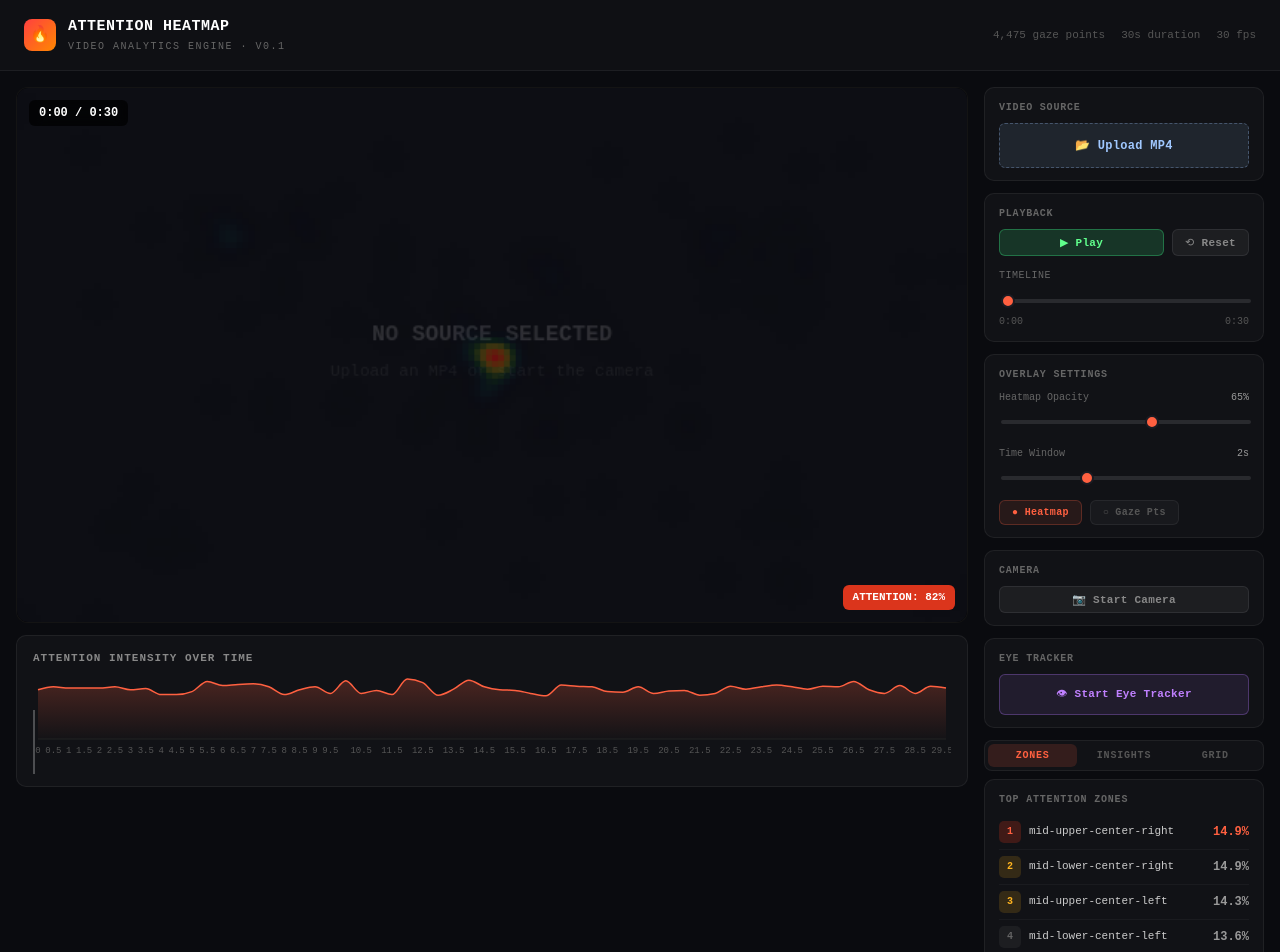
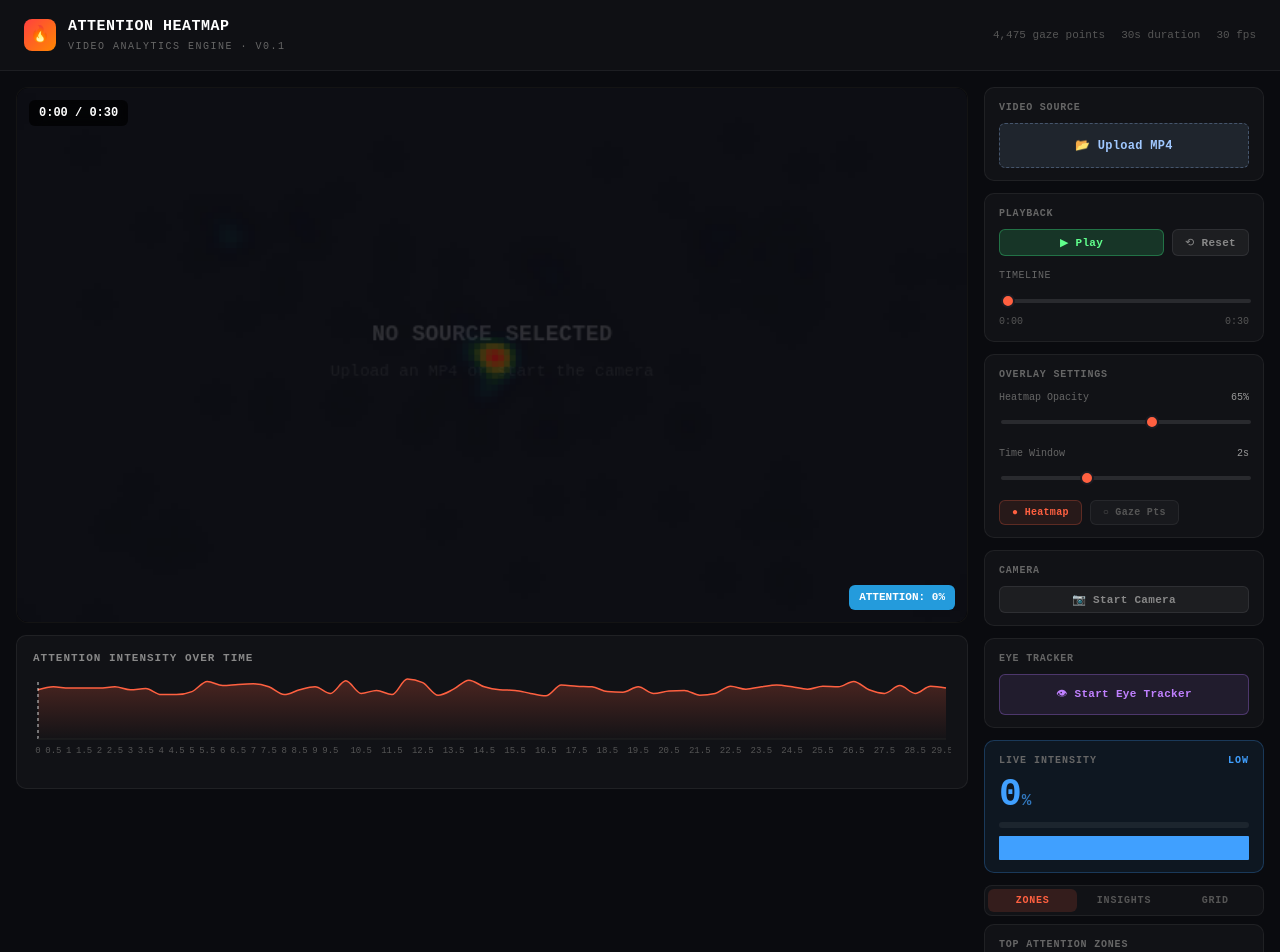
Before and after one commit to JKim171/FocusFrame, a React (Vite) app in the folder FocusFrame/: page / in a window 1280 px wide. Shown: the top 952 px of the page. Built offline with nearby package versions, Linux system fonts and the light colour scheme.

Commit message:
updated attention tracker

```diff
--- a/FocusFrame/src/heatmap/VideoAttentionHeatmap.jsx
+++ b/FocusFrame/src/heatmap/VideoAttentionHeatmap.jsx
@@ -1,5 +1,5 @@
 import { useState, useEffect, useRef, useCallback, useMemo } from "react";
-import { Line, XAxis, YAxis, Tooltip, ResponsiveContainer, Area, AreaChart } from "recharts";
+import { ReferenceLine, XAxis, YAxis, Tooltip, ResponsiveContainer, Area, AreaChart } from "recharts";
 
 import { generateSyntheticGaze, computeHeatmapForFrame, computeRegionAttention, computeAttentionTimeline } from "./gazeUtils.js";
 import { heatColor } from "./canvasUtils.js";
@@ -44,6 +44,10 @@ const VERIFY_DOTS = [
   { fx: 0.92, fy: 0.08 },  // top-right
   { fx: 0.08, fy: 0.92 },  // bottom-left
   { fx: 0.92, fy: 0.92 },  // bottom-right
+  { fx: 0.5,  fy: 0.08 },  // top-center
+  { fx: 0.92, fy: 0.5  },  // right-center
+  { fx: 0.5,  fy: 0.92 },  // bottom-center
+  { fx: 0.08, fy: 0.5  },  // left-center
 ];
 
 export default function VideoAttentionHeatmap() {
@@ -97,15 +101,39 @@ export default function VideoAttentionHeatmap() {
   const liveGazeRef = useRef([]);                          // mutable accumulator — drives canvas
   const currentVideoTimeRef = useRef(0);                   // always latest currentTime (no stale closure)
   const liveGazeUpdateTimer = useRef(null);
+  const trackingStartRef = useRef(null);                   // wall-clock ms when tracking began
 
   const gazeData = useMemo(() => generateSyntheticGaze(DURATION, FPS, VIDEO_W, VIDEO_H), []);
 
   // Use real gaze when tracking, synthetic otherwise
   const activeGazeData = eyeTrackerStatus === "tracking" ? liveGazeData : gazeData;
-  const timeline = useMemo(
-    () => computeAttentionTimeline(activeGazeData, uploadedVideoDuration || DURATION),
-    [activeGazeData, uploadedVideoDuration]
+
+  // Synthetic timeline (used when not tracking)
+  const syntheticTimeline = useMemo(
+    () => computeAttentionTimeline(gazeData, uploadedVideoDuration || DURATION),
+    [gazeData, uploadedVideoDuration]
   );
+
+  // Live timeline: bucket gaze by wall-clock elapsed time with absolute counts
+  // 12 det/s × 0.5s bucket = 6 pts → 100%
+  const LIVE_BUCKET_SEC = 0.5;
+  const EXPECTED_GAZE_HZ = 12;
+  const liveTimeline = useMemo(() => {
+    if (eyeTrackerStatus !== "tracking" || liveGazeData.length === 0) return null;
+    const withWall = liveGazeData.filter(p => p.wallTime !== undefined);
+    if (withWall.length === 0) return null;
+    const maxT = Math.max(...withWall.map(p => p.wallTime));
+    const buckets = [];
+    for (let t = 0; t <= maxT; t += LIVE_BUCKET_SEC) {
+      const count = withWall.filter(p => p.wallTime >= t && p.wallTime < t + LIVE_BUCKET_SEC).length;
+      const intensity = Math.min(100, Math.round((count / (EXPECTED_GAZE_HZ * LIVE_BUCKET_SEC)) * 100));
+      buckets.push({ time: +t.toFixed(1), intensity });
+    }
+    return buckets.length > 0 ? buckets : null;
+  }, [liveGazeData, eyeTrackerStatus]);
+
+  const timeline = liveTimeline ?? syntheticTimeline;
+
   const regions = useMemo(
     () => computeRegionAttention(activeGazeData, currentTime, windowSize, VIDEO_W, VIDEO_H, 4),
     [activeGazeData, currentTime, windowSize]
@@ -276,6 +304,7 @@ export default function VideoAttentionHeatmap() {
         if (sc.x >= 0 && sc.x < VIDEO_W && sc.y >= 0 && sc.y < VIDEO_H) {
           liveGazeRef.current.push({
             timestamp: currentVideoTimeRef.current,
+            wallTime: trackingStartRef.current != null ? (Date.now() - trackingStartRef.current) / 1000 : 0,
             x: Math.round(sc.x),
             y: Math.round(sc.y),
             frame: Math.round(currentVideoTimeRef.current * FPS),
@@ -348,9 +377,12 @@ export default function VideoAttentionHeatmap() {
       }
       setVerifyStep(next);
       setEyeTrackerStatus("tracking");
+      // Clear any gaze that leaked in during calibration/verify, then start wall clock
+      liveGazeRef.current = [];
+      trackingStartRef.current = Date.now();
       liveGazeUpdateTimer.current = setInterval(() => {
         setLiveGazeData([...liveGazeRef.current]);
-      }, 500);
+      }, 200);
     } else {
       setVerifyStep(next);
     }
@@ -358,6 +390,7 @@ export default function VideoAttentionHeatmap() {
 
   const resetGazeData = useCallback(() => {
     liveGazeRef.current = [];
+    trackingStartRef.current = Date.now(); // restart wall clock from now
     setLiveGazeData([]);
   }, []);
 
@@ -365,6 +398,7 @@ export default function VideoAttentionHeatmap() {
     if (calibAnimRef.current) { cancelAnimationFrame(calibAnimRef.current); calibAnimRef.current = null; }
     calibAnimRunningRef.current = false;
     if (liveGazeUpdateTimer.current) { clearInterval(liveGazeUpdateTimer.current); liveGazeUpdateTimer.current = null; }
+    trackingStartRef.current = null;
     liveGazeCursorRef.current = null;
     smoothedGazeRef.current = null;
     oneEuroRef.current = null;
@@ -438,9 +472,8 @@ export default function VideoAttentionHeatmap() {
         const [ax, ay] = WP[wpIdx - 1];
         const [bx, by] = WP[wpIdx];
         const t = Math.min(phaseElapsed / TRANSIT_MS, 1);
-        // Sine ease-in-out — smoother than quadratic (no discontinuous second derivative)
-        const eased = -(Math.cos(Math.PI * t) - 1) / 2;
-        calibDotPosRef.current = { fx: ax + (bx - ax) * eased, fy: ay + (by - ay) * eased };
+        // Linear — constant speed makes the dot easier to pursue smoothly
+        calibDotPosRef.current = { fx: ax + (bx - ax) * t, fy: ay + (by - ay) * t };
 
         if (phaseElapsed >= TRANSIT_MS) {
           calibDotPosRef.current = { fx: bx, fy: by };
@@ -651,10 +684,25 @@ export default function VideoAttentionHeatmap() {
 
   const topRegions = regions.slice(0, 5);
   const totalGazePoints = activeGazeData.length;
-  const currentBucket = timeline.find(b => Math.abs(b.time - Math.round(currentTime * 2) / 2) < 0.3);
-  const currentIntensity = currentBucket ? currentBucket.intensity : 0;
-  const peakTime = timeline.reduce((best, b) => b.intensity > best.intensity ? b : best, timeline[0]);
-  const lowTime = timeline.reduce((best, b) => b.intensity < best.intensity ? b : best, timeline[0]);
+  // Wall-clock position within the live timeline (snapped to 0.5s grid)
+  const timelineX = eyeTrackerStatus === "tracking" && trackingStartRef.current
+    ? Math.round(((Date.now() - trackingStartRef.current) / 1000) * 2) / 2
+    : Math.round(currentTime * 2) / 2;
+
+  // Absolute rolling-window intensity — reads the always-fresh ref via wallTime
+  const INTENSITY_WINDOW_SEC = 2;
+  const currentIntensity = (() => {
+    if (eyeTrackerStatus !== "tracking" || !trackingStartRef.current) return 0;
+    const wallNow = (Date.now() - trackingStartRef.current) / 1000;
+    const count = liveGazeRef.current.filter(
+      p => p.wallTime !== undefined && p.wallTime >= wallNow - INTENSITY_WINDOW_SEC && p.wallTime <= wallNow
+    ).length;
+    return Math.min(100, Math.round((count / (EXPECTED_GAZE_HZ * INTENSITY_WINDOW_SEC)) * 100));
+  })();
+
+  const fallbackBucket = { time: 0, intensity: 0 };
+  const peakTime = timeline.reduce((best, b) => b.intensity > best.intensity ? b : best, timeline[0] ?? fallbackBucket);
+  const lowTime  = timeline.reduce((best, b) => b.intensity < best.intensity ? b : best, timeline[0] ?? fallbackBucket);
 
   return (
     <>
@@ -990,18 +1038,15 @@ export default function VideoAttentionHeatmap() {
                     formatter={(v) => [`${v}%`, "Intensity"]}
                   />
                   <Area type="monotone" dataKey="intensity" stroke="#ff6040" fill="url(#attGrad)" strokeWidth={1.5} dot={false} />
-                  <Line type="monotone" dataKey={() => null} />
+                  <ReferenceLine
+                    x={timelineX}
+                    stroke="rgba(255,255,255,0.55)"
+                    strokeWidth={1.5}
+                    strokeDasharray="3 3"
+                    label={{ value: `${currentIntensity}%`, position: "top", fontSize: 9, fill: "#fff" }}
+                  />
                 </AreaChart>
               </ResponsiveContainer>
-              <div style={{ position: "relative", height: 2, marginTop: -4 }}>
-                <div style={{
-                  position: "absolute",
-                  left: `${(currentTime / DURATION) * 100}%`,
-                  top: -60, width: 2, height: 64,
-                  background: "rgba(255,255,255,0.25)",
-                  transition: isPlaying ? "none" : "left 0.15s ease",
-                }} />
-              </div>
             </div>
           </div>
 
@@ -1205,6 +1250,72 @@ export default function VideoAttentionHeatmap() {
               )}
             </PanelCard>
 
+            {/* Attention Intensity Meter */}
+            {(() => {
+              const hi = currentIntensity > 70;
+              const mid = currentIntensity > 35;
+              const meterColor = hi ? "#ff4040" : mid ? "#ffb420" : "#40a0ff";
+              const meterLabel = hi ? "HIGH" : mid ? "MODERATE" : "LOW";
+              const meterBg = hi ? "rgba(255,64,64,0.08)" : mid ? "rgba(255,180,32,0.08)" : "rgba(64,160,255,0.08)";
+              const meterBorder = hi ? "rgba(255,64,64,0.25)" : mid ? "rgba(255,180,32,0.25)" : "rgba(64,160,255,0.25)";
+              return (
+                <div style={{
+                  padding: "12px 14px",
+                  background: meterBg,
+                  borderRadius: 10,
+                  border: `1px solid ${meterBorder}`,
+                  transition: "background 0.4s ease, border-color 0.4s ease",
+                }}>
+                  <div style={{ display: "flex", justifyContent: "space-between", alignItems: "flex-end", marginBottom: 8 }}>
+                    <div style={{ fontSize: 10, fontWeight: 600, color: "#666", letterSpacing: "1px" }}>LIVE INTENSITY</div>
+                    <div style={{ display: "flex", alignItems: "center", gap: 5 }}>
+                      {eyeTrackerStatus === "tracking" && (
+                        <div style={{ width: 6, height: 6, borderRadius: "50%", background: meterColor, boxShadow: `0 0 6px ${meterColor}`, animation: "pulse 1s infinite" }} />
+                      )}
+                      <div style={{ fontSize: 10, fontWeight: 700, color: meterColor, letterSpacing: "1px" }}>{meterLabel}</div>
+                    </div>
+                  </div>
+                  {/* Big number */}
+                  <div style={{ fontSize: 38, fontWeight: 800, color: meterColor, lineHeight: 1, marginBottom: 8, fontVariantNumeric: "tabular-nums", transition: "color 0.4s ease" }}>
+                    {currentIntensity}<span style={{ fontSize: 16, fontWeight: 600, opacity: 0.7 }}>%</span>
+                  </div>
+                  {/* Intensity bar */}
+                  <div style={{ height: 6, borderRadius: 3, background: "rgba(255,255,255,0.06)", overflow: "hidden" }}>
+                    <div style={{
+                      height: "100%", borderRadius: 3,
+                      width: `${currentIntensity}%`,
+                      background: `linear-gradient(90deg, ${mid ? "#ff6040" : "#40a0ff"}, ${meterColor})`,
+                      transition: "width 0.3s ease, background 0.4s ease",
+                      boxShadow: `0 0 6px ${meterColor}80`,
+                    }} />
+                  </div>
+                  {/* Sparkline of last 10 buckets */}
+                  {timeline.length > 0 && (() => {
+                    const idx = timeline.findIndex(b => b.time === timelineX);
+                    const slice = idx >= 0 ? timeline.slice(Math.max(0, idx - 9), idx + 1) : timeline.slice(-10);
+                    const max = Math.max(...slice.map(b => b.intensity), 1);
+                    const barW = 100 / Math.max(slice.length, 1);
+                    return (
+                      <div style={{ display: "flex", alignItems: "flex-end", gap: 1, height: 24, marginTop: 8 }}>
+                        {slice.map((b, i) => {
+                          const h = Math.max(2, (b.intensity / max) * 24);
+                          const isCurrent = i === slice.length - 1;
+                          return (
+                            <div key={b.time} style={{
+                              flex: 1, height: h, borderRadius: 1,
+                              background: isCurrent ? meterColor : `${meterColor}60`,
+                              transition: "height 0.3s ease",
+                              alignSelf: "flex-end",
+                            }} />
+                          );
+                        })}
+                      </div>
+                    );
+                  })()}
+                </div>
+              );
+            })()}
+
             {/* Data Panel */}
             <div style={{ flex: 1 }}>
               <div style={{
@@ -1253,14 +1364,78 @@ export default function VideoAttentionHeatmap() {
                 </div>
               )}
 
-              {activeTab === "insights" && (
-                <PanelCard title="AI Insights">
-                  <Insight icon="⚠️" color="#ffb420" title="CTA Blindness Detected" text="Bottom-right CTA region received only 4.2% of total attention. Consider repositioning." />
-                  <Insight icon="🎯" color="#60ff8c" title="Strong Center Bias" text="57% of gaze concentrated in center regions during first 10 seconds." />
-                  <Insight icon="📉" color="#ff6040" title="Attention Drop" text={`Significant drop at ${lowTime.time}s — consider adding visual cue or transition.`} />
-                  <Insight icon="👤" color="#40a0ff" title="Face Attraction" text="Face regions captured 42% attention — confirms face-priority viewing behavior." />
-                </PanelCard>
-              )}
+              {activeTab === "insights" && (() => {
+                // Derive real insights from computed data
+                const topRegion = regions[0];
+                const bottomRegion = regions[regions.length - 1];
+                const centerRegions = regions.filter(r => r.row >= 1 && r.row <= 2 && r.col >= 1 && r.col <= 2);
+                const centerPct = centerRegions.reduce((s, r) => s + r.attention, 0);
+                const avgIntensity = timeline.length > 0 ? Math.round(timeline.reduce((s, b) => s + b.intensity, 0) / timeline.length) : 0;
+                const intensityRange = timeline.length > 1 ? peakTime.intensity - lowTime.intensity : 0;
+                const highBuckets = timeline.filter(b => b.intensity > 70).length;
+                const highPct = timeline.length > 0 ? Math.round(highBuckets / timeline.length * 100) : 0;
+
+                const insights = [];
+
+                if (topRegion) {
+                  insights.push({
+                    icon: "🎯",
+                    color: "#ff6040",
+                    title: `Top Zone: ${topRegion.label}`,
+                    text: `${topRegion.attention.toFixed(1)}% of gaze points fall in the ${topRegion.label.toLowerCase()} — the single hottest region.`,
+                  });
+                }
+                if (bottomRegion && bottomRegion.attention < 2) {
+                  insights.push({
+                    icon: "⚠️",
+                    color: "#ffb420",
+                    title: "Neglected Region",
+                    text: `${bottomRegion.label} received only ${bottomRegion.attention.toFixed(1)}% attention in the current window. Consider adding a visual hook there.`,
+                  });
+                }
+                if (centerPct > 40) {
+                  insights.push({
+                    icon: "◎",
+                    color: "#60ff8c",
+                    title: "Strong Center Bias",
+                    text: `${centerPct.toFixed(1)}% of gaze is concentrated in the center 4 cells, showing classic center-weighted viewing.`,
+                  });
+                }
+                if (intensityRange > 40) {
+                  insights.push({
+                    icon: "📊",
+                    color: "#40c0ff",
+                    title: "High Variation",
+                    text: `Attention swings ${intensityRange}pts (${lowTime.intensity}%→${peakTime.intensity}%). Peak at ${peakTime.time}s, trough at ${lowTime.time}s.`,
+                  });
+                } else {
+                  insights.push({
+                    icon: "📉",
+                    color: "#c080ff",
+                    title: "Attention Trough",
+                    text: `Lowest engagement at ${lowTime.time}s (${lowTime.intensity}%). Avg across session: ${avgIntensity}%.`,
+                  });
+                }
+                if (highPct > 30) {
+                  insights.push({
+                    icon: "🔥",
+                    color: "#ff4040",
+                    title: "Sustained High Attention",
+                    text: `${highPct}% of time buckets exceed 70% intensity — strong consistent engagement.`,
+                  });
+                }
+
+                return (
+                  <PanelCard title="Insights">
+                    {insights.map((ins, i) => (
+                      <Insight key={i} icon={ins.icon} color={ins.color} title={ins.title} text={ins.text} />
+                    ))}
+                    {insights.length === 0 && (
+                      <div style={{ fontSize: 11, color: "#555", padding: "8px 0" }}>Not enough data yet — play the video or start eye tracking.</div>
+                    )}
+                  </PanelCard>
+                );
+              })()}
 
               {activeTab === "grid" && (
                 <PanelCard title="4×4 Attention Grid">
```
